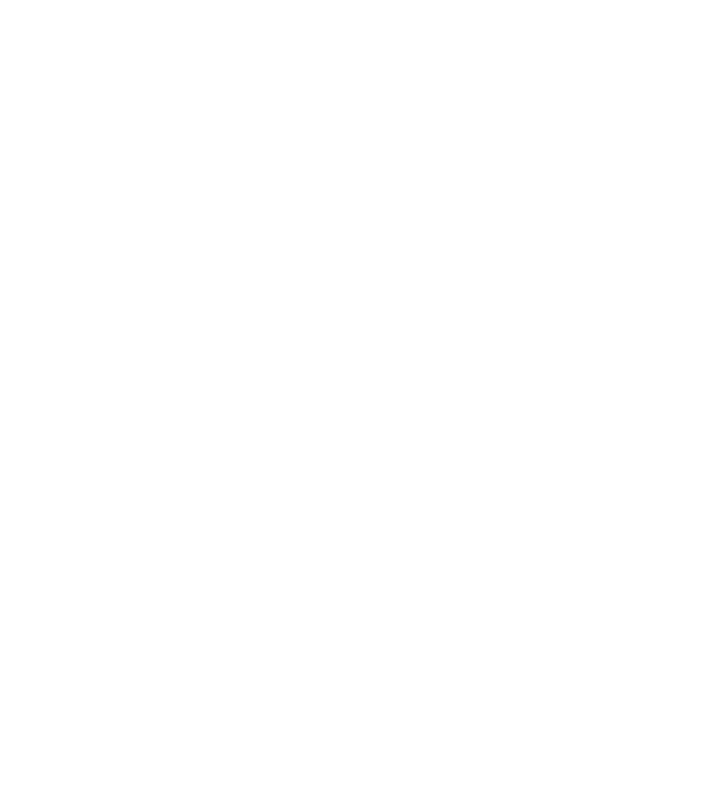
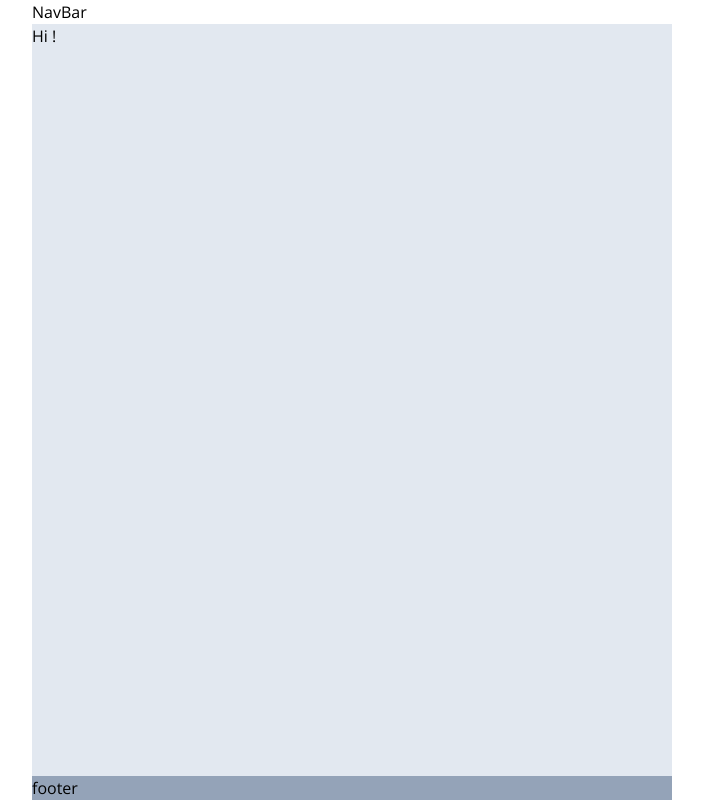
Before and after one commit to fzdf0613/makers, a Next.js app: page / in a window 1280 px wide. Shown: the whole page, without its empty margins (288-991 px from the left). Built offline with nearby package versions, Linux system fonts and the light colour scheme.

Commit message:
[수정,추가] layout 수정 및 NavBar.tsx 생성

```diff
--- a/src/app/layout.tsx
+++ b/src/app/layout.tsx
@@ -1,3 +1,4 @@
+import NavBar from "@/components/NavBar";
 import "./globals.css";
 import { Open_Sans } from "next/font/google";
 
@@ -16,7 +17,15 @@ export default function RootLayout({
 }) {
   return (
     <html lang="ko" className={openSans.className}>
-      <body>{children}</body>
+      <body className="w-full flex flex-col items-center  overflow-auto">
+        <header className="w-full max-w-[640px]">
+          <NavBar />
+        </header>
+        <main className="w-full h-full max-w-[640px] bg-slate-200">
+          {children}
+        </main>
+        <footer className="w-full max-w-[640px] bg-slate-400">footer</footer>
+      </body>
     </html>
   );
 }
--- a/src/app/page.tsx
+++ b/src/app/page.tsx
@@ -1,3 +1,3 @@
 export default function Home() {
-  return <main></main>;
+  return <main>Hi !</main>;
 }
--- /dev/null
+++ b/src/components/NavBar.tsx
@@ -0,0 +1,3 @@
+export default function NavBar() {
+  return <div>NavBar</div>;
+}
```
